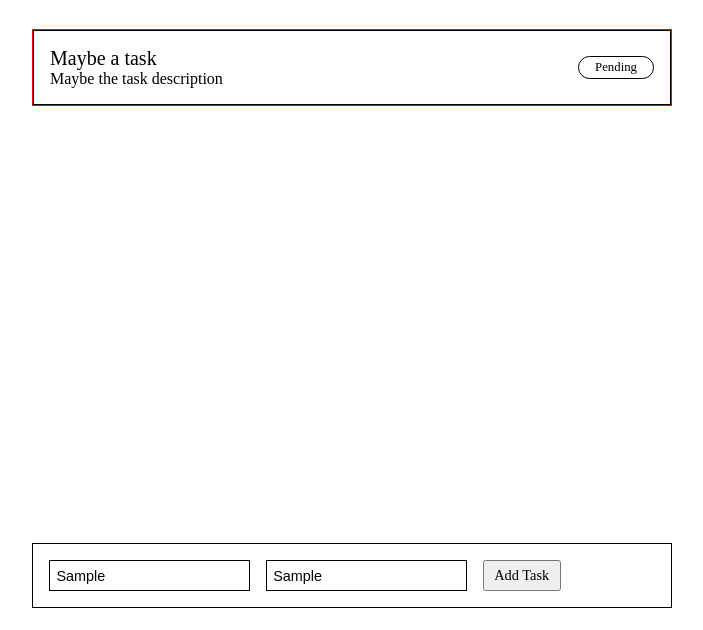
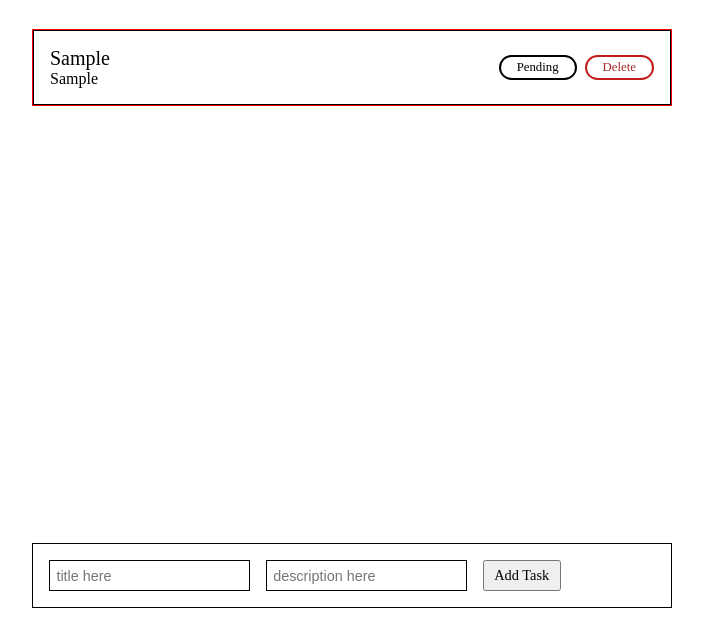
Before and after one commit to i-varad/todo-app, a plain HTML site: page frontend/index.html in a window 1280 px wide. Both pictures are taken after typing "Sample", "Sample" into the empty fields and a click on the button "Add Task". Shown: the part 144-774 px from the top of the page, without its empty margins (288-991 px from the left). Drawn offline with Linux system fonts and the light colour scheme; a web font is replaced by a local one.

Commit message:
Initial working model

```diff
--- a/frontend/index.html
+++ b/frontend/index.html
@@ -23,16 +23,23 @@
                 <h1 class="task-title">Maybe a task</h1>
                 <p class="task-description">Maybe the task description</p>
             </div>
-            <p class="task-status">Pending</p>
+            <div class="task-actions">
+                <p class="actions-status">Pending</p>
+                <p class="actions-delete">Delete</p>
+            </div>
         </div>
+
+
     </div>
     <!--  -->
 
     <div class="taskify-create">
-        <input type="create-title" placeholder="title here">
+        <input class="create-title"  placeholder="title here">
         <input class="create-description" placeholder="description here" type="text">
-            <button class="create-task"> Add Task </button>
+        <button class="create-task"> Add Task </button>
     </div>
+
+    <script src="./scripts/script.js"></script>
 </body>
 
 </html>
--- /dev/null
+++ b/frontend/scripts/script.js
@@ -0,0 +1,102 @@
+const taskContainer = document.querySelector('.taskify-wrapper');
+const inputTitle = document.querySelector('.create-title');
+const inputDescription = document.querySelector('.create-description');
+const createTaskButton = document.querySelector('.create-task');
+const noTasks = document.querySelector('.no-tasks');
+
+
+// Saving a task list
+let tasks = [];
+
+
+
+function renderTasks() {
+    taskContainer.innerHTML = "";
+
+    if (tasks.length === 0) {
+        taskContainer.innerHTML = `<div class="no-tasks"><p>There are no tasks yet!</p></div>`;
+        return; // exit function, no tasks to render
+    }
+
+    tasks.forEach((task, index) => {
+        const taskDiv = document.createElement('div');
+        taskDiv.classList.add('task');
+
+        taskDiv.innerHTML = `
+            <div class="task-data">
+                <h1 class="task-title">${task.title}</h1>
+                <p class="task-description">${task.description}</p>
+            </div>
+            <div class="task-actions">
+                <p class="actions-status">${task.isDone ? "Done" : "Pending"}</p>
+                <p class="actions-delete">Delete</p>
+            </div>
+        `;
+
+        // ✅ Event listeners for THIS task
+        const statusButton = taskDiv.querySelector('.actions-status');
+        statusButton.addEventListener('click', () => {
+            tasks[index].isDone = !tasks[index].isDone;
+            saveTasks();
+            renderTasks();
+        });
+
+        const deleteButton = taskDiv.querySelector('.actions-delete');
+        deleteButton.addEventListener('click', () => {
+            tasks.splice(index, 1);
+            saveTasks();
+            renderTasks();
+        });
+
+        taskContainer.appendChild(taskDiv); // ✅ append inside the loop
+    });
+}
+
+
+
+// Creating tasks
+
+function addTask() {
+
+    const title = inputTitle.value.trim();
+    const description = inputDescription.value.trim();
+
+    if (!title) {
+        alert("Please enter the title");
+        return;
+    }
+
+    const newTask = {
+        title,
+        description,
+        isDone: false
+    }
+
+
+    tasks.push(newTask);
+    saveTasks();
+    inputTitle.value = "";
+    inputDescription.value = "";
+
+    renderTasks();
+}
+
+createTaskButton.addEventListener('click', addTask);
+inputDescription.addEventListener("keypress", (e) => {
+    if (e.key === "Enter") addTask();
+});
+
+
+function saveTasks() {
+    localStorage.setItem('tasks', JSON.stringify(tasks));
+}
+
+function loadTasks() {
+    const storedTasks = localStorage.getItem('tasks');
+    if (storedTasks) {
+        tasks = JSON.parse(storedTasks); // convert string back to array
+    }
+}
+// Initial rendering of tasks
+loadTasks();
+renderTasks();
--- a/frontend/style/style.css
+++ b/frontend/style/style.css
@@ -92,13 +92,41 @@ body {
     font-weight: 500;
 }
 
-.task-status {
+.task-actions{
+    display: flex;
+    gap: .5rem;
+    font-weight: 500;
+}
+
+.actions-status {
     font-size: .8rem;
 
-    border: 1px solid black;
+    border: 2px solid black;
     border-radius: 22px;
     padding: .2rem 1rem;
 
+}
+.actions-delete {
+    font-size: .8rem;
+
+    border: 2px solid rgb(196, 28, 28);
+    border-radius: 22px;
+    padding: .2rem 1rem;
+    color: brown;
+
+}
+
+/* ~~~~~~~~~~~~~~~~~~~~~~~~~~~~~~~~~ */
+
+.no-tasks{
+    width: 40rem;
+    display: flex;
+    flex-direction: column;
+    align-items: center;
+    justify-content: center;
+    padding: 1rem;
+    font-weight: 500;
+    /* float: f; */
 }
 
 /* ~~~~~~~~~~~~~~~~~~~~~~~~~~~~~~~~~ */
```
Also changed, not shown: frontend/script.js (deleted).
